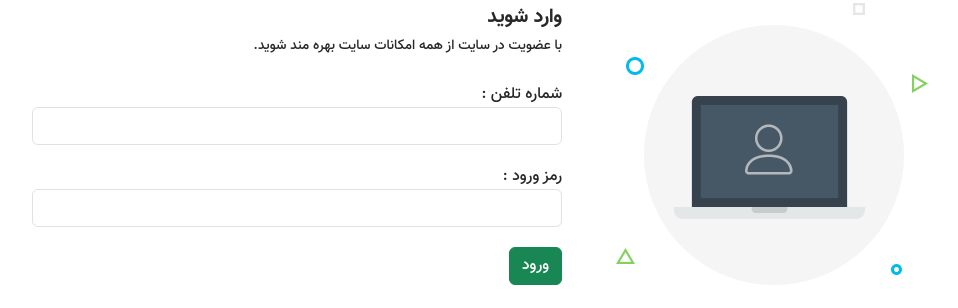
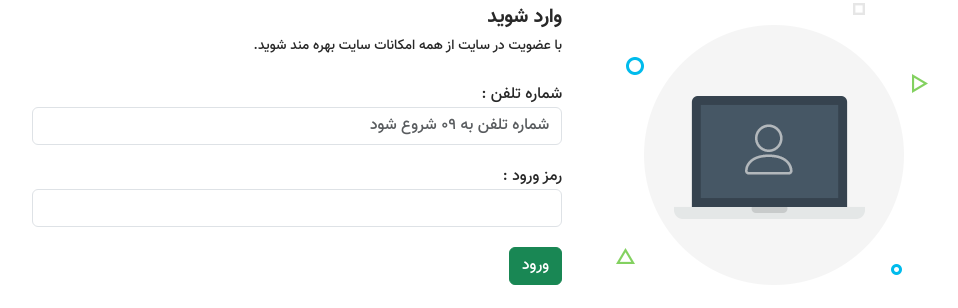
Before and after one commit to MSAEEDIMI/mirabadShop, a Django app: page /login/ in a window 1280 px wide. Shown: the part 260-568 px from the top of the page, without its empty margins (145-1103 px from the left). Run offline with Django 5.2, Linux system fonts and the light colour scheme; data that the repository does not hold is empty; some libraries are stand-ins or nearby versions; some web fonts are replaced.

Commit message:
make some validate for login page

```diff
--- a/users_app/forms.py
+++ b/users_app/forms.py
@@ -1,9 +1,16 @@
-from typing import Any
+import re
+from django.core import validators
 from django import forms
 from django.forms import ValidationError
-from django.contrib.auth import authenticate
 from django.contrib.auth import get_user_model
 User=get_user_model()
+
+def validate_phone(value):
+    pattern1 = r'^09\d{9}$'
+    if not re.match(pattern1, value):
+        raise ValidationError('شماره تلفن معتبر نیست و باید با ۰۹ شروع شود .')
+
+
 
 class Regestrform(forms.Form):
     first_name=forms.CharField(label='نام *:', widget=forms.TextInput( attrs={"class":"form-control" }))
@@ -30,12 +37,5 @@ class Regestrform(forms.Form):
 
 
 class LoginForm(forms.Form):
-    phone=forms.CharField(label="شماره تلفن :", widget=forms.TextInput( attrs={"class":"form-control" }))
+    phone=forms.CharField(label="شماره تلفن :", validators=[validators.MaxLengthValidator(13),validate_phone],widget=forms.TextInput( attrs={"class":"form-control" ,"placeholder":"شماره تلفن به 09 شروع شود"}))
     password=forms.CharField(label='رمز ورود :', widget=forms.PasswordInput(attrs={"class":"form-control"}))
-
-
-    # def clean_password(self):
-    #     user1 = authenticate(phone=self.cleaned_data["phone"],password=self.cleaned_data["password"])
-    #     if user1 is not None:
-    #         return self.cleaned_data.get("password")
-    #     raise ValidationError("این کاربر در سایت عضو نمیباشد :)",code='user_is_not_on_Db')
--- a/users_app/templates/users_app/login.html
+++ b/users_app/templates/users_app/login.html
@@ -20,19 +20,23 @@
                                 {% csrf_token %}
                                 <div class="title">وارد شوید</div>
                                 <p>با عضویت در سایت از همه امکانات سایت بهره مند شوید.</p>
-                                {% if form.errors %}
-                                    <div class="alert alert-danger" role="alert">
-                                        <p>{{form.phone.errors}}</p>
-                                    </div>
-                                {% endif %}
                                 {% if form.non_field_errors %}
-                                <div class="alert alert-danger" role="alert">
-                                    <p>{{ form.non_field_errors }}</p>
-                                </div>
+                                    <ul class="errorlist">
+                                        {% for error in form.non_field_errors %}
+                                            <div class="alert alert-danger" role="alert">
+                                                <p>{{error}}</p>
+                                            </div>
+                                        {% endfor %}
+                                    </ul>
                                 {% endif %}
                                 <div class="form-group">
                                     {{form.phone.label}}
                                     {{form.phone}}
+                                    {% if form.errors %}
+                                    <div class="h-80 col-10 alert-danger"  role="alert">
+                                        <p>{{form.phone.errors}}</p>
+                                    </div>
+                                    {% endif %}
                                 </div>
                                 <div class="form-group">
                                     {{form.password.label}}
--- a/users_app/views.py
+++ b/users_app/views.py
@@ -1,5 +1,4 @@
 from django.contrib.auth import logout ,authenticate,login
-from django.http import HttpRequest, HttpResponse
 from django.shortcuts import render ,redirect
 from django.views import View
 from .forms import Regestrform,LoginForm
@@ -41,9 +40,9 @@ class LoginFormView(View):
                 login(self.request, user)
                 return redirect('/')
             else:
-                form.add_error("phone", "نام کاربری یا رمز عبور اشتباه است.")
+                form.add_error(None, "نام کاربری یا رمز عبور اشتباه است.")
         else:
-            return form.add_error("phone","اطلاعات وارد شده صحیح نیست . ")
+            form.add_error(None,"اطلاعات وارد شده صحیح نیست . ")
 
         return render(request,'users_app/login.html',context={'form':form})
 
```
Also changed, not shown: db.sqlite3.
